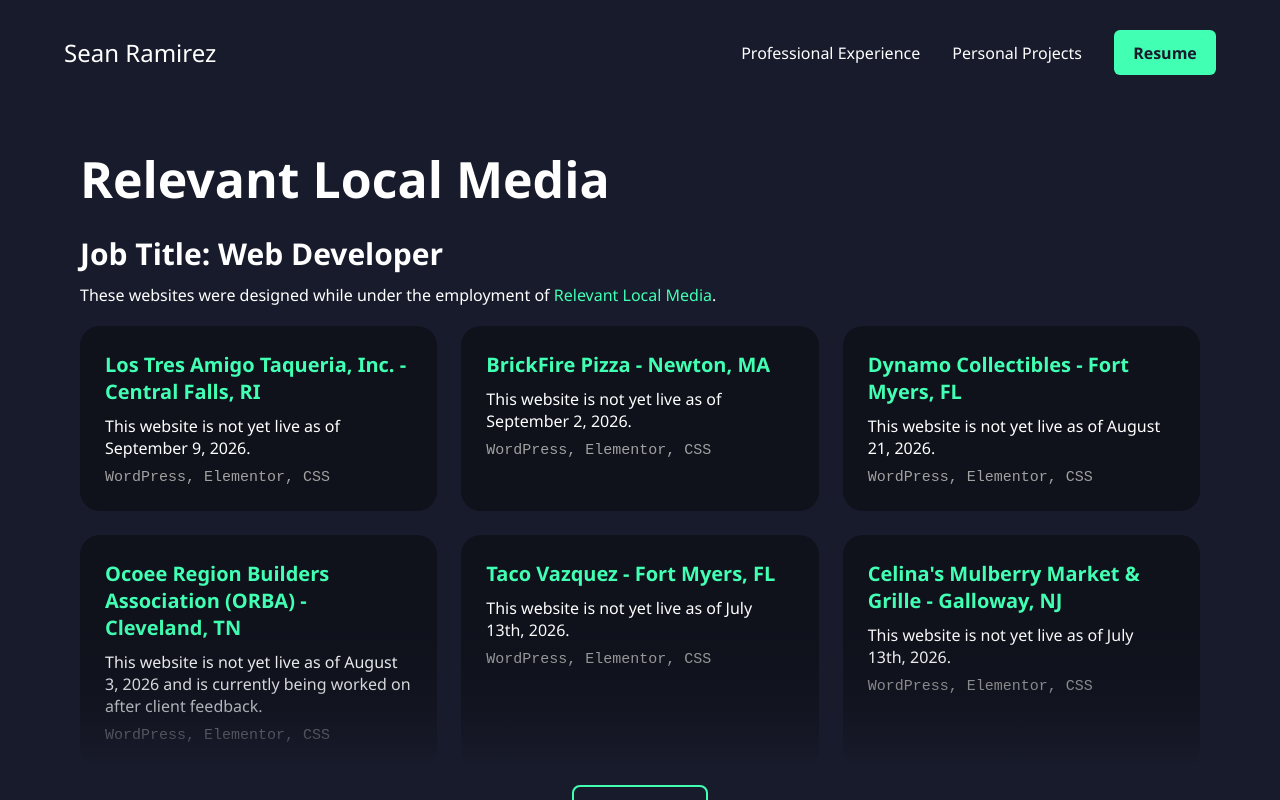
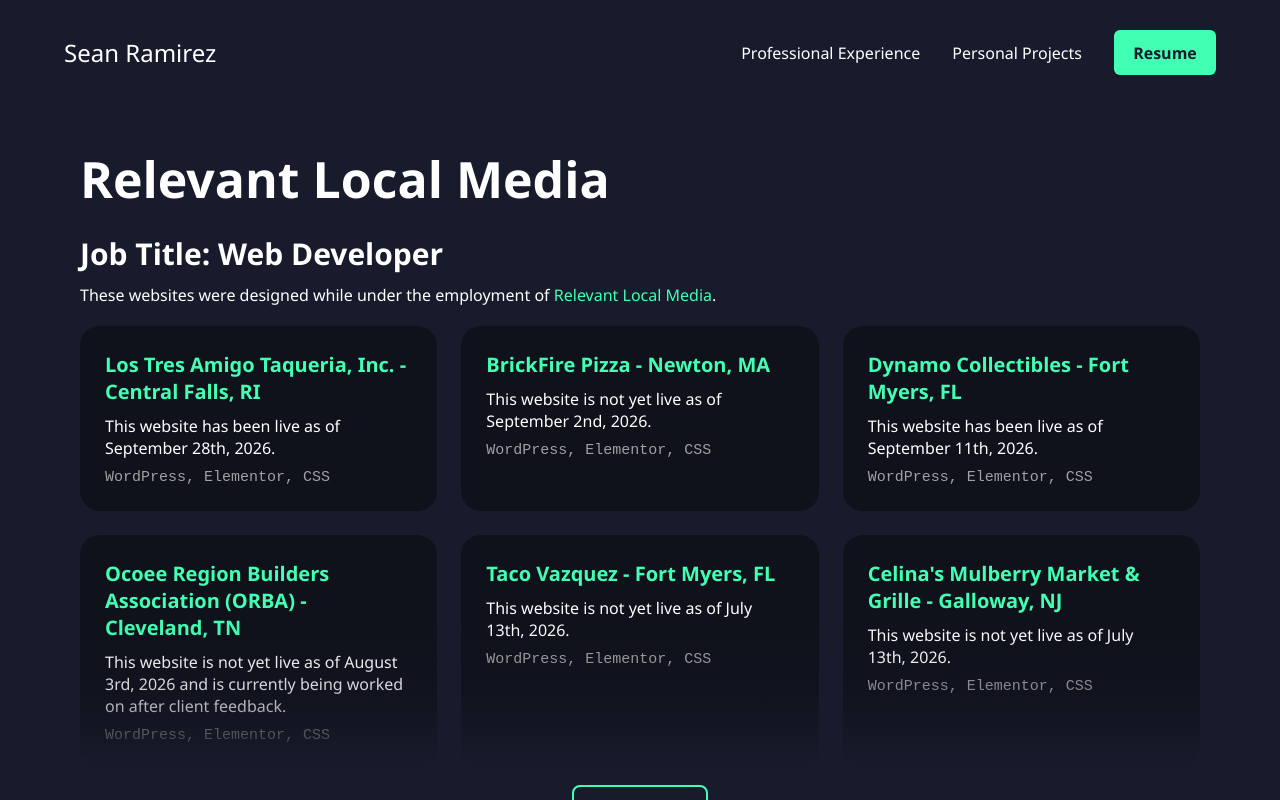
Before and after one commit to snaramirez872/seanramirez, a Next.js app: page /professional-experience/relevant-local-media in a window 1280 px wide. Shown: the top 800 px of the page. Built offline with nearby package versions, Linux system fonts and the light colour scheme.

Commit message:
updated websites info

```diff
--- a/src/app/professional-experience/relevant-local-media/components/RLMWebsitesGrid.tsx
+++ b/src/app/professional-experience/relevant-local-media/components/RLMWebsitesGrid.tsx
@@ -4,33 +4,49 @@ import RLMProjCard from "../../../components/reusable/RLMProjCard";
 export default function RLMWebsitesGrid() {
     return (
         <LoadMoreGrid>
+            {/*
+            <RLMProjCard
+                title="AA Tax CPA, LLC - Phoenix, AZ"
+                url="link"
+                techList="WordPress, Elementor, CSS, Da Vinci Resolve"
+            >
+                <p className="description">This website is not yet live as of September 28th, 2026.</p>
+            </RLMProjCard>
+            <RLMProjCard
+                title="ez1040 - Phoenix, AZ"
+                url="link"
+                techList="WordPress, Elementor, CSS, Da Vinci Resolve"
+            >
+                <p className="description">This website is not yet live as of September 28th, 2026.</p>
+            </RLMProjCard>
+            */}
             <RLMProjCard
                 title="Los Tres Amigo Taqueria, Inc. - Central Falls, RI"
-                url="https://lostresamigo.wpenginepowered.com"
+                url="https://lostresamigotaqueria.com"
                 techList="WordPress, Elementor, CSS"
             >
-                <p className="description">This website is not yet live as of September 9, 2026.</p>
+                <p className="description">This website has been live as of September 28th, 2026.</p>
             </RLMProjCard>
             <RLMProjCard
                 title="BrickFire Pizza - Newton, MA"
                 url="https://brickfirepizza.wpenginepowered.com"
                 techList="WordPress, Elementor, CSS"
             >
-                <p className="description">This website is not yet live as of September 2, 2026.</p>
+                <p className="description">This website is not yet live as of September 2nd, 2026.</p>
             </RLMProjCard>
             <RLMProjCard
                 title="Dynamo Collectibles - Fort Myers, FL"
                 url="https://dynamocollects.com/"
                 techList="WordPress, Elementor, CSS"
             >
-                <p className="description">This website is not yet live as of August 21, 2026.</p>
+                <p className="description">This website has been live as of September 11th, 2026.</p>
             </RLMProjCard>
             <RLMProjCard
                 title="Ocoee Region Builders Association (ORBA) - Cleveland, TN"
                 url="https://orbatn.wpenginepowered.com/"
                 techList="WordPress, Elementor, CSS"
             >
-                <p className="description">This website is not yet live as of August 3, 2026 and is currently being worked on after client feedback.</p>
+                <p className="description">This website is not yet live as of August 3rd, 2026 and is currently being worked on after client feedback.</p>
             </RLMProjCard>
             <RLMProjCard
                 title="Taco Vazquez - Fort Myers, FL"
```
